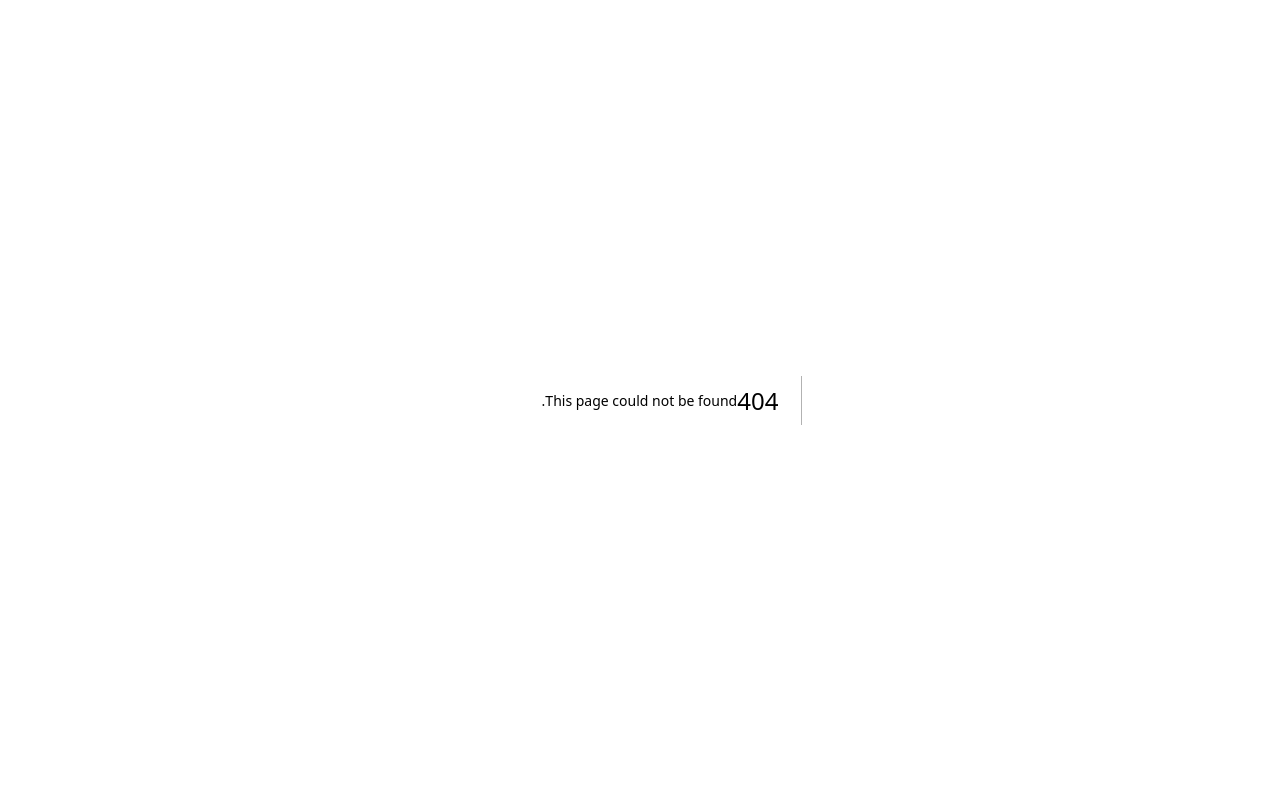
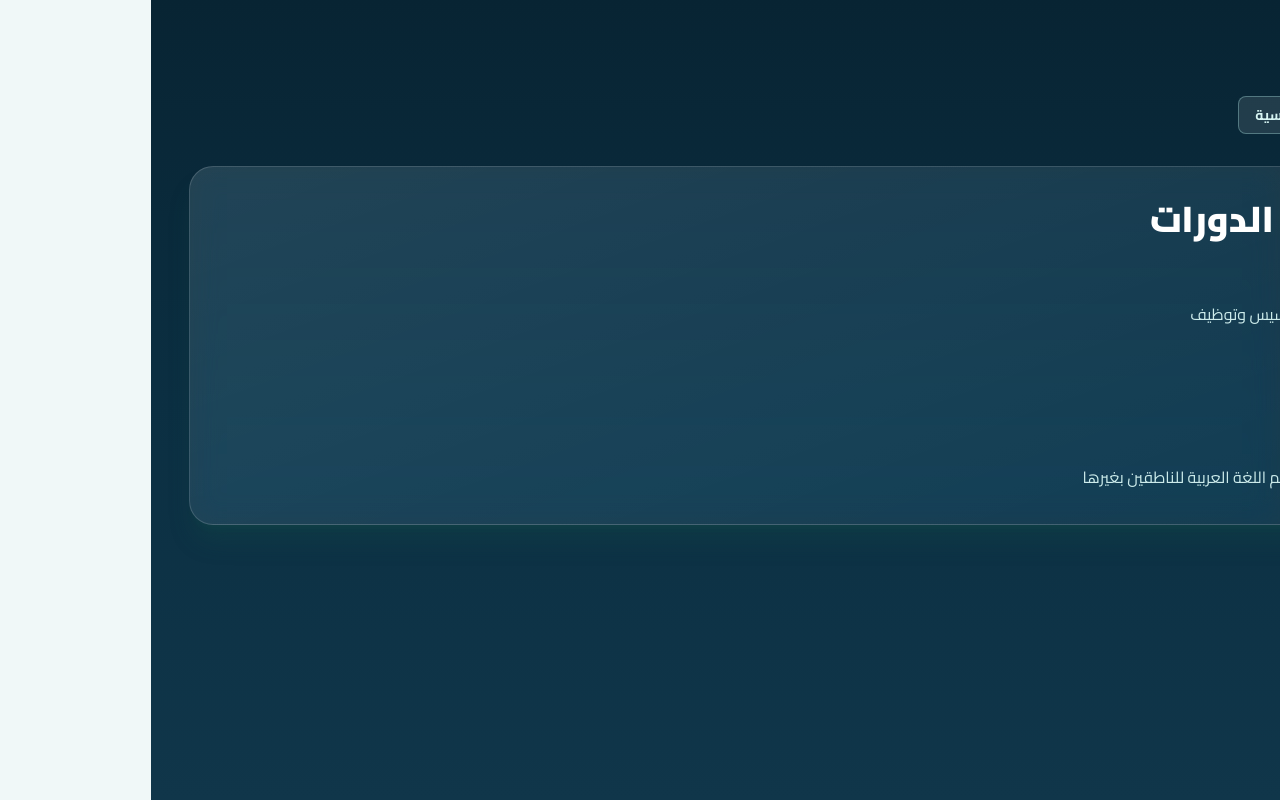
Before and after one commit to AdhamAltony/quran, a Next.js app: page /courses-center in a window 1280 px wide. Before the commit this address had no page. Built offline with nearby package versions, Linux system fonts and the light colour scheme.

Commit message:
Link navbar to section pages and add route pages

```diff
--- /dev/null
+++ b/src/app/arabic-non-native/page.js
@@ -0,0 +1,33 @@
+import Link from "next/link";
+
+const items = [
+  "تأسيس الحروف والنطق الصحيح",
+  "مهارات الاستماع والتحدث والقراءة والكتابة",
+  "مستويات متدرجة من المبتدئ إلى المتقدم",
+  "محادثة تفاعلية مع معلمين متخصصين",
+  "إعداد لاختبارات الكفاءة اللغوية",
+];
+
+export default function ArabicNonNativePage() {
+  return (
+    <main className="min-h-screen bg-gradient-to-b from-[#082433] via-[#0b2f42] to-[#10364a] text-emerald-50">
+      <section className="site-container py-24">
+        <Link
+          href="/"
+          className="mb-8 inline-flex rounded-lg border border-emerald-200/35 bg-white/10 px-4 py-2 text-sm font-bold text-emerald-100 transition-colors hover:bg-white/15"
+        >
+          العودة إلى الرئيسية
+        </Link>
+
+        <article className="glass rounded-3xl p-8 shadow-xl shadow-emerald-900/30">
+          <h1 className="mb-6 text-3xl font-black text-white sm:text-4xl">اللغة العربية لغير الناطقين بها</h1>
+          <ul className="list-inside list-disc space-y-3 text-emerald-100/95">
+            {items.map((item) => (
+              <li key={item}>{item}</li>
+            ))}
+          </ul>
+        </article>
+      </section>
+    </main>
+  );
+}
--- /dev/null
+++ b/src/app/courses-center/page.js
@@ -0,0 +1,34 @@
+import Link from "next/link";
+
+const items = [
+  "النحو: تأسيس وتوظيف",
+  "الصرف",
+  "العَروض",
+  "البلاغة",
+  "إعدا معلم اللغة العربية للناطقين بغيرها",
+];
+
+export default function CoursesCenterPage() {
+  return (
+    <main className="min-h-screen bg-gradient-to-b from-[#082433] via-[#0b2f42] to-[#10364a] text-emerald-50">
+      <section className="site-container py-24">
+        <Link
+          href="/"
+          className="mb-8 inline-flex rounded-lg border border-emerald-200/35 bg-white/10 px-4 py-2 text-sm font-bold text-emerald-100 transition-colors hover:bg-white/15"
+        >
+          العودة إلى الرئيسية
+        </Link>
+
+        <article className="glass rounded-3xl p-8 shadow-xl shadow-emerald-900/30">
+          <h1 className="mb-2 text-3xl font-black text-white sm:text-4xl">مركز الدورات</h1>
+          <p className="mb-6 text-emerald-100/95">نوع الدورة</p>
+          <ul className="list-inside list-disc space-y-3 text-emerald-100/95">
+            {items.map((item) => (
+              <li key={item}>{item}</li>
+            ))}
+          </ul>
+        </article>
+      </section>
+    </main>
+  );
+}
--- /dev/null
+++ b/src/app/egypt-gulf-curricula/page.js
@@ -0,0 +1,34 @@
+import Link from "next/link";
+
+const items = [
+  "لغة عربية",
+  "اللغات الأجنبية: (الإنجليزية، الفرنسية، الألمانية)",
+  "الرياضيات (منهج: عربي - إنجليزي)",
+  "العلوم: الفيزياء والكيمياء والأحياء (منهج: عربي – إنجليزي)",
+  "الدراسات اجتماعية: تاريخ وجغرافيا.",
+  "تربية إسلامية.",
+];
+
+export default function EgyptGulfCurriculaPage() {
+  return (
+    <main className="min-h-screen bg-gradient-to-b from-[#082433] via-[#0b2f42] to-[#10364a] text-emerald-50">
+      <section className="site-container py-24">
+        <Link
+          href="/"
+          className="mb-8 inline-flex rounded-lg border border-emerald-200/35 bg-white/10 px-4 py-2 text-sm font-bold text-emerald-100 transition-colors hover:bg-white/15"
+        >
+          العودة إلى الرئيسية
+        </Link>
+
+        <article className="glass rounded-3xl p-8 shadow-xl shadow-emerald-900/30">
+          <h1 className="mb-6 text-3xl font-black text-white sm:text-4xl">المناهج الدراسية (مصر + الخليج)</h1>
+          <ul className="list-inside list-disc space-y-3 text-emerald-100/95">
+            {items.map((item) => (
+              <li key={item}>{item}</li>
+            ))}
+          </ul>
+        </article>
+      </section>
+    </main>
+  );
+}
--- a/src/app/page.js
+++ b/src/app/page.js
@@ -28,7 +28,10 @@ const navLinks = [
   { label: "الرئيسية", href: "#hero" },
   { label: "هوية المنصة", href: "#identity" },
   { label: "الفئات المستهدفة", href: "#audience" },
-  { label: "أقسام المنصة الرئيسية", href: "#platform-sections" },
+  { label: "ركن القرآن", href: "/quran-and-sciences" },
+  { label: "العربية لغير الناطقين", href: "/arabic-non-native" },
+  { label: "المناهج الدراسية", href: "/egypt-gulf-curricula" },
+  { label: "مركز الدورات", href: "/courses-center" },
   { label: "تواصل معنا", href: "#contact" },
 ];
 
--- /dev/null
+++ b/src/app/quran-and-sciences/page.js
@@ -0,0 +1,33 @@
+import Link from "next/link";
+
+const items = [
+  "تحفيظ تفاعلي بالصوت والصورة",
+  "تقسيم حسب العمر والمستوى",
+  "اختبارات حفظ أسبوعية",
+  "غرف تسميع مباشرة مع شيخ",
+  "مسار الإجازة",
+];
+
+export default function QuranAndSciencesPage() {
+  return (
+    <main className="min-h-screen bg-gradient-to-b from-[#082433] via-[#0b2f42] to-[#10364a] text-emerald-50">
+      <section className="site-container py-24">
+        <Link
+          href="/"
+          className="mb-8 inline-flex rounded-lg border border-emerald-200/35 bg-white/10 px-4 py-2 text-sm font-bold text-emerald-100 transition-colors hover:bg-white/15"
+        >
+          العودة إلى الرئيسية
+        </Link>
+
+        <article className="glass rounded-3xl p-8 shadow-xl shadow-emerald-900/30">
+          <h1 className="mb-6 text-3xl font-black text-white sm:text-4xl">ركن القرآن الكريم وعلومه</h1>
+          <ul className="list-inside list-disc space-y-3 text-emerald-100/95">
+            {items.map((item) => (
+              <li key={item}>{item}</li>
+            ))}
+          </ul>
+        </article>
+      </section>
+    </main>
+  );
+}
```
